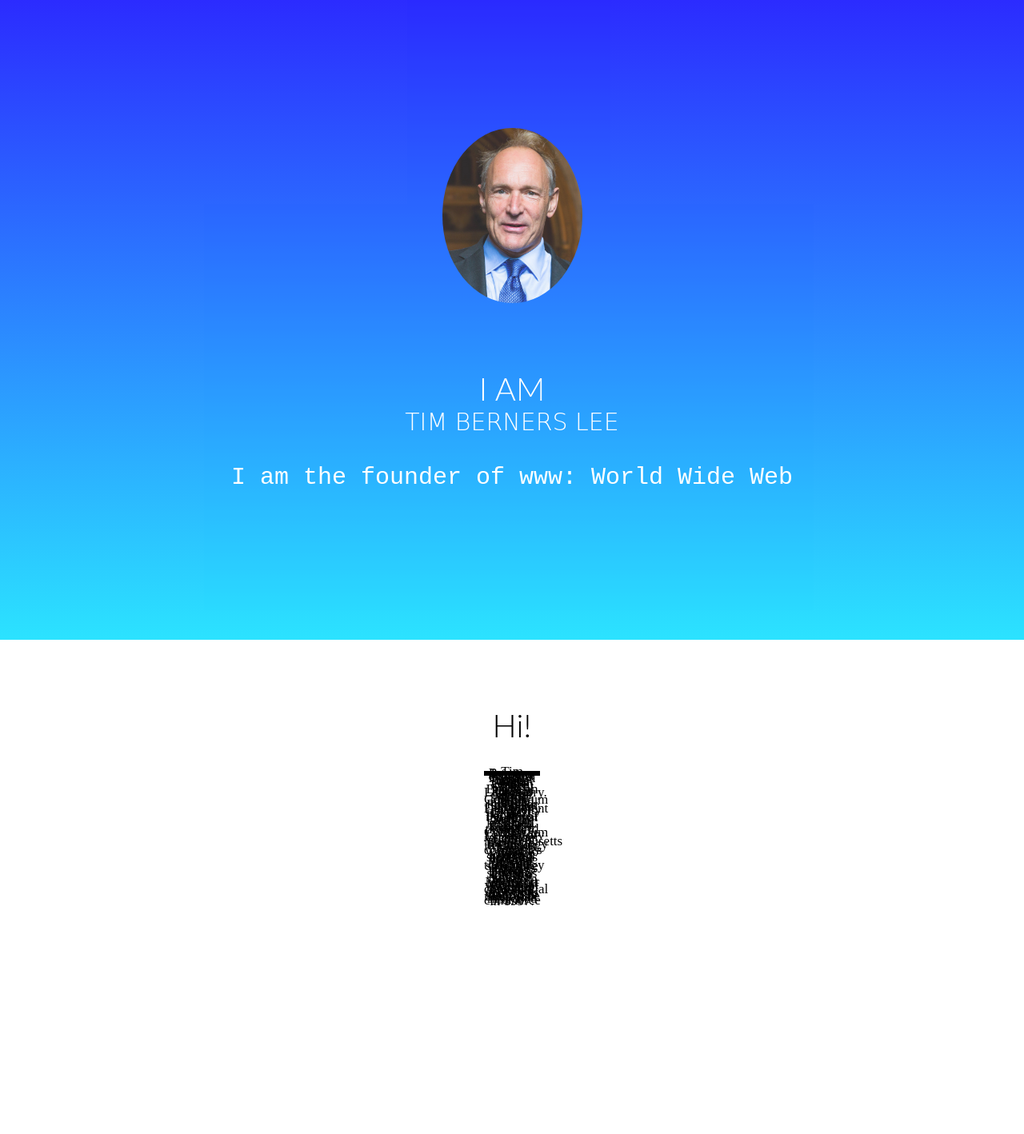
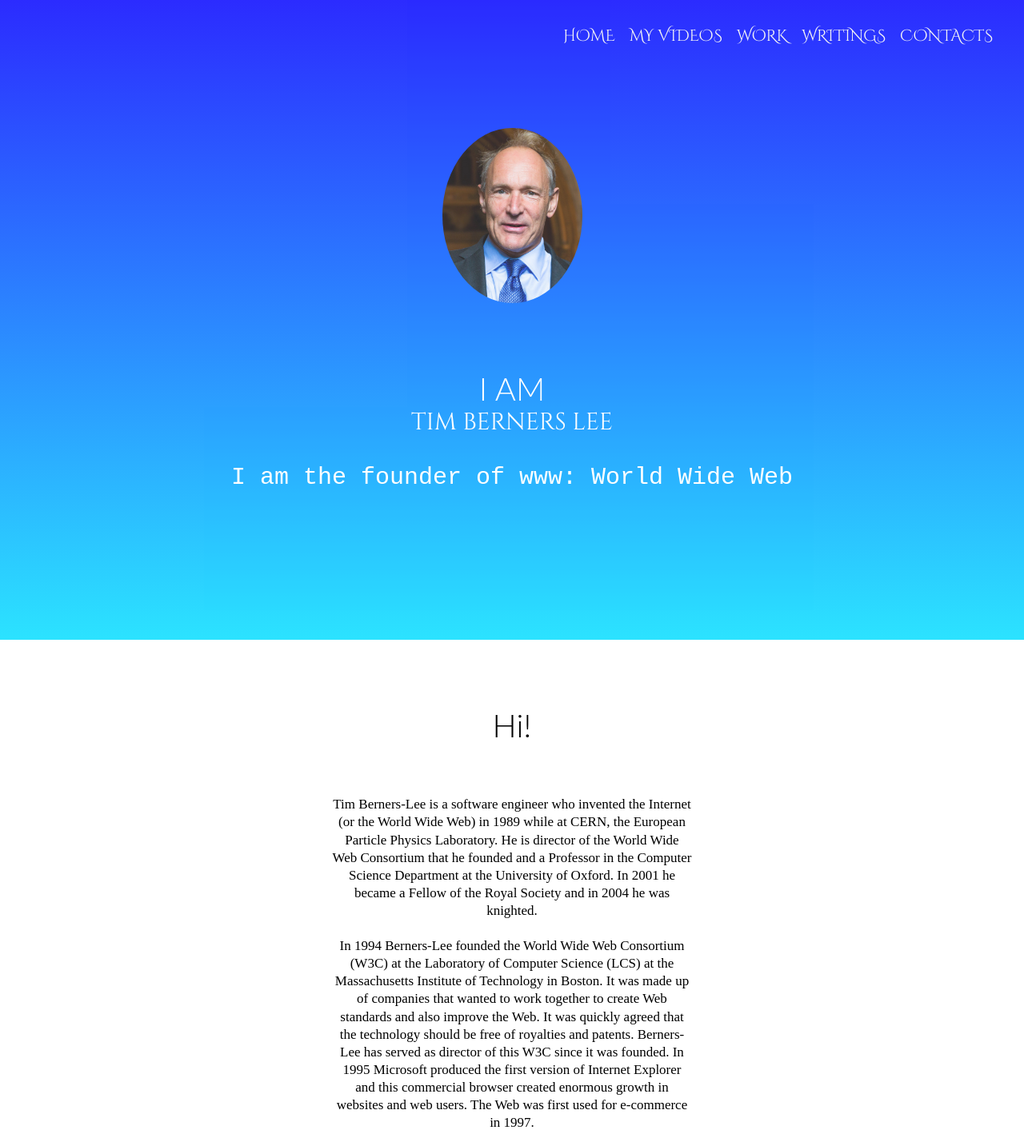
Before and after one commit to Neetya309/personal-website, a plain HTML site: page index.html in a window 1280 px wide. Shown: the whole page at 80% size. Before the commit the page ends 1136 px from the top, so only its background shows below. Drawn offline with Linux system fonts and the light colour scheme.

Commit message:
Add files via upload

```diff
--- a/index.html
+++ b/index.html
@@ -4,22 +4,28 @@
     <title>SIR TIM BERNERS-LEE
     </title>
     <link rel="stylesheet" href="style.css">
+    <link href="https://fonts.googleapis.com/css2?family=Cinzel&display=swap" rel="stylesheet"><link href="https://fonts.googleapis.com/css2?family=Cinzel&family=Cinzel+Decorative&display=swap" rel="stylesheet">
 </head>
 
 <body>
+    <ul class="menu">
+        <li class="links">HOME</li>
+        <li class="links">MY VIDEOS</li>
+        <li class="links">WORK</li>
+        <li class="links">WRITINGS</li>
+        <li class="links">CONTACTS</li>
+    </ul>
     <section id="welcome" class="parallax-container">
-    <div class="parallax-inner">
-        <img src="Sir_Tim_Berners-Lee_(cropped).jpg" class="profile">
-        <h1>I AM<br><span id="name">TIM BERNERS LEE</span></h1>
-        <h2>I am the founder of www: World Wide Web</h2>
+        <div class="parallax-inner">
+            <img src="Sir_Tim_Berners-Lee_(cropped).jpg" class="profile">
+            <h1>I AM<br><span id="name">TIM BERNERS LEE</span></h1>
+            <h2>I am the founder of www: World Wide Web</h2>
         </div>
     </section>
     <section id="bio">
-    <h1>Hi!</h1>
-    <div class="line">
-        <p>Tim Berners-Lee is a software engineer who invented the Internet (or the World Wide Web) in 1989 while at CERN, the European Particle Physics Laboratory. He is director of the World Wide Web Consortium that he founded and a Professor in the Computer Science Department at the University of Oxford. In 2001 he became a Fellow of the Royal Society and in 2004 he was knighted.<br/><br/>In 1994 Berners-Lee founded the World Wide Web Consortium (W3C) at the Laboratory of Computer Science (LCS) at the Massachusetts Institute of Technology in Boston. It was made up of companies that wanted to work together to create Web standards and also improve the Web. It was quickly agreed that the technology should be free of royalties and patents. Berners-Lee has served as director of this W3C since it was founded. In 1995 Microsoft produced the first version of Internet Explorer and this commercial browser created enormous growth in websites and web users. The Web was first used for e-commerce in 1997.</p>
-        </div>
+        <h1>Hi!</h1>
+        <div class="line"></div>
+        <p>Tim Berners-Lee is a software engineer who invented the Internet (or the World Wide Web) in 1989 while at CERN, the European Particle Physics Laboratory. He is director of the World Wide Web Consortium that he founded and a Professor in the Computer Science Department at the University of Oxford. In 2001 he became a Fellow of the Royal Society and in 2004 he was knighted.<br /><br />In 1994 Berners-Lee founded the World Wide Web Consortium (W3C) at the Laboratory of Computer Science (LCS) at the Massachusetts Institute of Technology in Boston. It was made up of companies that wanted to work together to create Web standards and also improve the Web. It was quickly agreed that the technology should be free of royalties and patents. Berners-Lee has served as director of this W3C since it was founded. In 1995 Microsoft produced the first version of Internet Explorer and this commercial browser created enormous growth in websites and web users. The Web was first used for e-commerce in 1997.</p>
+
     </section>
-</body>
-
-</html>
+</body></html>
--- a/style.css
+++ b/style.css
@@ -9,7 +9,6 @@
 }
 #welcome{
     position:absolute;
-    overflow:hidden;
     height:800px;
     color:#FFFFFF;
     left:0;
@@ -21,18 +20,18 @@
     display:table;
     width:100%;
     height:100%;
+    z-index:9;
 
 }
 h1{
     font-size:40px;
-    line-height:1.2;
     font-family:'Lato',sans-serif;
     font-weight:300;
 }
 #name{
     Font-size:30px;
     Line-height:1.2;
-    font-family:cursive;
+    font-family: 'Cinzel', serif;
 }
 h2{
     font-size:30px;
@@ -43,20 +42,18 @@
 #bio{
     padding:50px;
     text-align:center;
-    font-size:42px;
 
 }
 .line{
     height:6px;
     width:70px;
     margin:8px auto;
-    background-color:#000;
 }
 p{
     max-width:450px;
     margin:25px auto;
     font-size:17px;
-    line-height:1.3px;
+    line-height:1.3;
 
 }
 .parallax-inner{
@@ -65,3 +62,26 @@
     text-align:center;
     vertical-align:middle;
 }
+.menu{
+    list-style:none;
+    font-family:sans-serif;
+    position:absolute;
+    top:10px;
+    right:30px;
+    z-index:10;
+    cursor:pointer;
+}
+.links{
+    float:left;
+    padding-right:9px;
+    padding-left:9px;
+    padding-top:5px;
+    padding-bottom:5px;
+    color:whitesmoke;
+    font-family: 'Cinzel Decorative', cursive;
+    font-size:20px;
+
+}
+.links:hover{
+    background-color:chocolate;
+}
```
